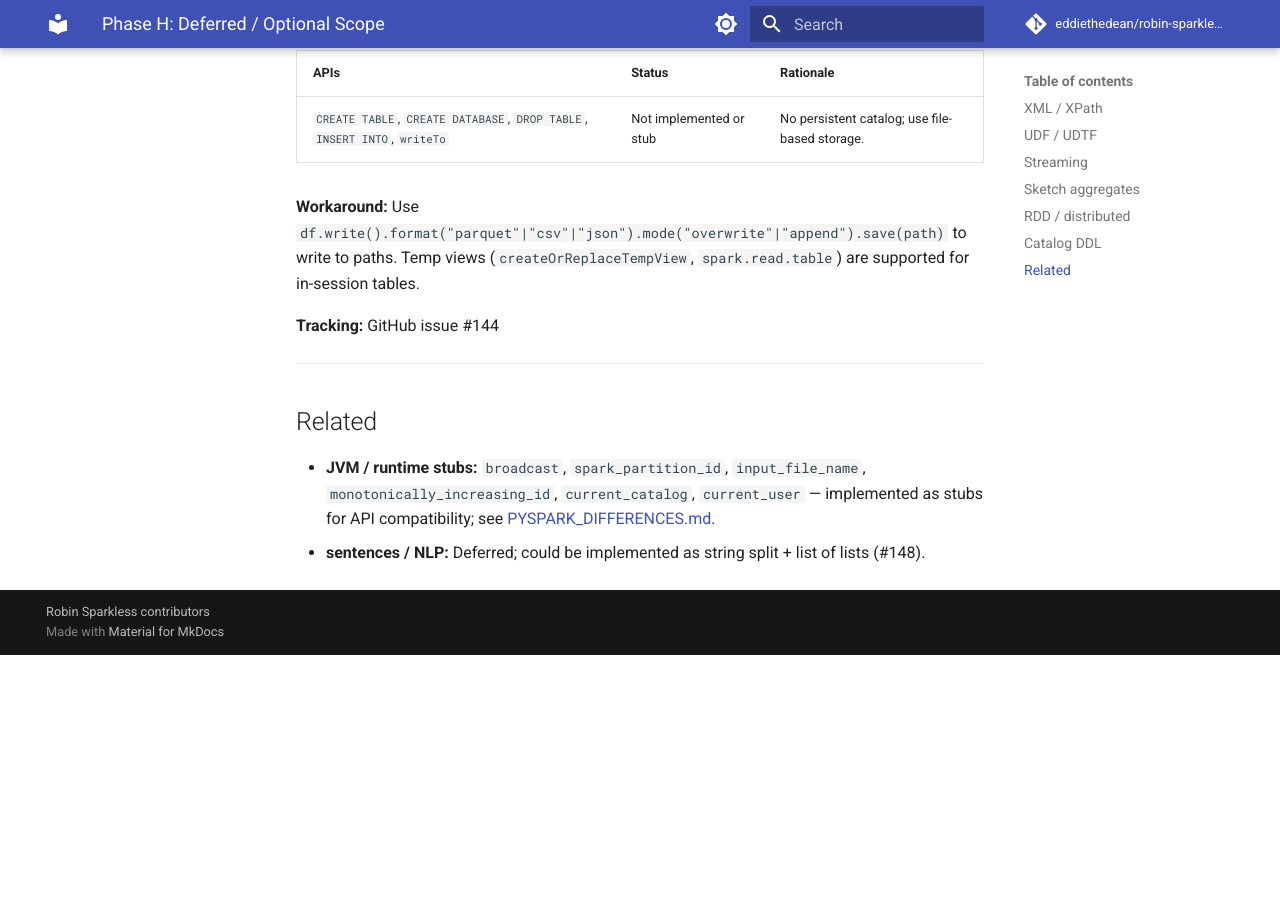
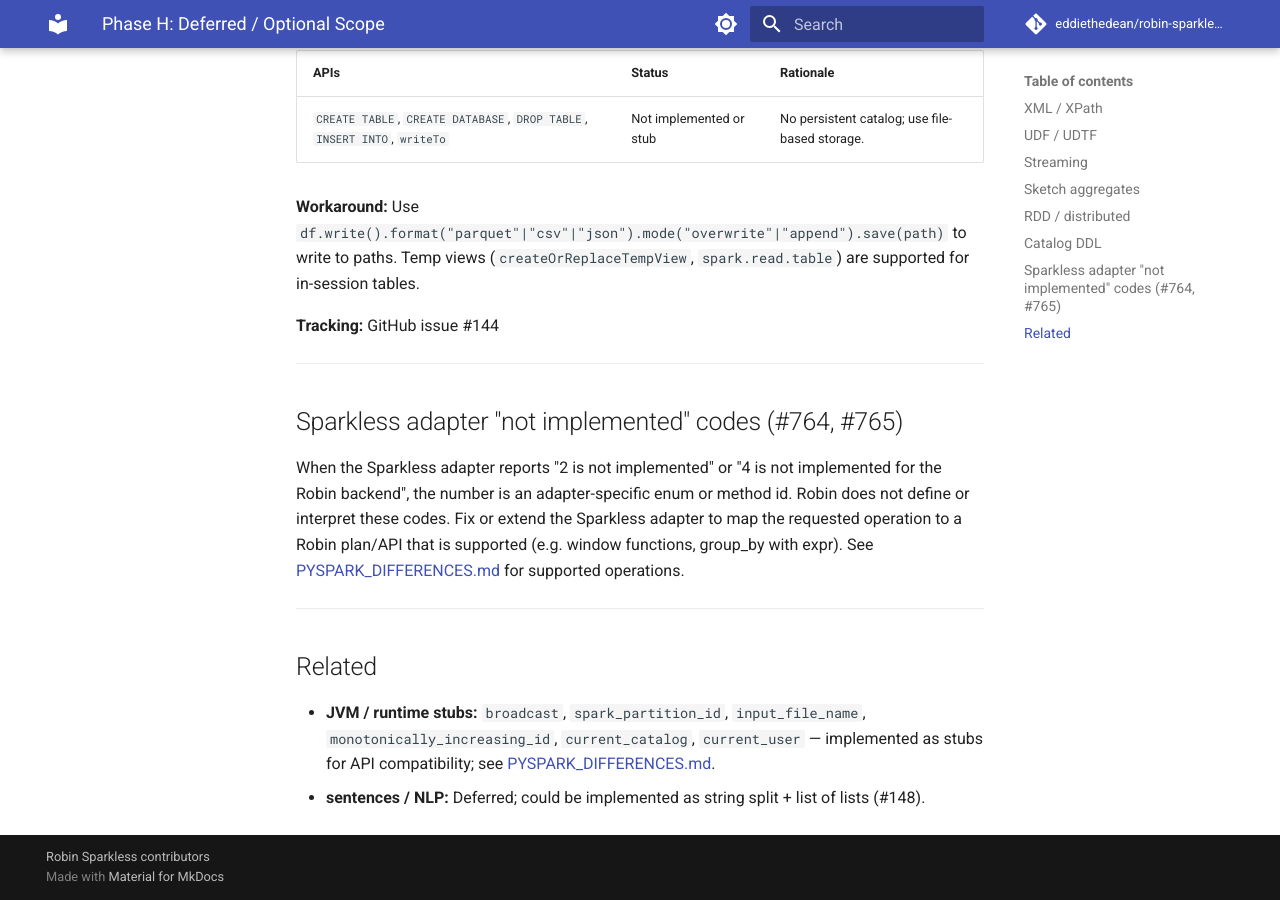
Before and after one commit to eddiethedean/robin-sparkless, an MkDocs documentation site: the page built from docs/DEFERRED_SCOPE.md, in a window 1280 px wide and 900 px high, scrolled down 2913 px. Built offline with MkDocs 1.6.1 and Material for MkDocs 9.7.7, drawn with Linux system fonts in a browser that asks for light colours; comment, search, counter and statistics services are not loaded; before the commit the page ends 3568 px from its top, so only the background shows below that.

Commit message:
Docs: Sparkless adapter not implemented codes (#764, #765) (#960)
Document that '2'/'4' not implemented are adapter-specific; Robin does not define these codes.

```diff
--- a/docs/DEFERRED_SCOPE.md
+++ b/docs/DEFERRED_SCOPE.md
@@ -85,6 +85,12 @@ See also: [PYSPARK_DIFFERENCES.md](PYSPARK_DIFFERENCES.md), [ROBIN_SPARKLESS_MIS
 
 ---
 
+## Sparkless adapter "not implemented" codes (#764, #765)
+
+When the Sparkless adapter reports "2 is not implemented" or "4 is not implemented for the Robin backend", the number is an adapter-specific enum or method id. Robin does not define or interpret these codes. Fix or extend the Sparkless adapter to map the requested operation to a Robin plan/API that is supported (e.g. window functions, group_by with expr). See [PYSPARK_DIFFERENCES.md](PYSPARK_DIFFERENCES.md) for supported operations.
+
+---
+
 ## Related
 
 - **JVM / runtime stubs:** `broadcast`, `spark_partition_id`, `input_file_name`, `monotonically_increasing_id`, `current_catalog`, `current_user` — implemented as stubs for API compatibility; see [PYSPARK_DIFFERENCES.md](PYSPARK_DIFFERENCES.md#jvm--runtime-stubs).
```
